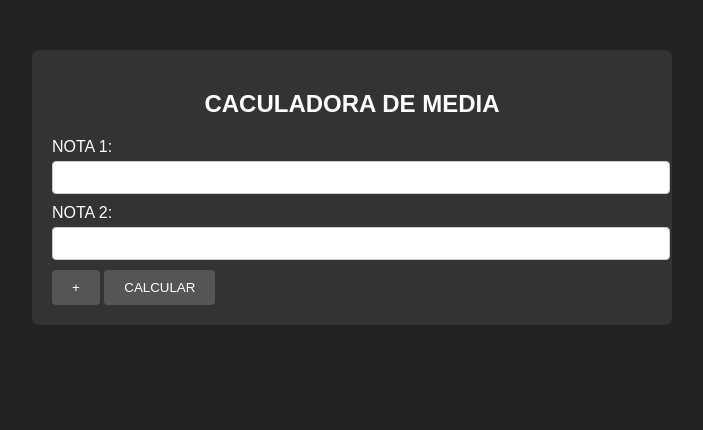
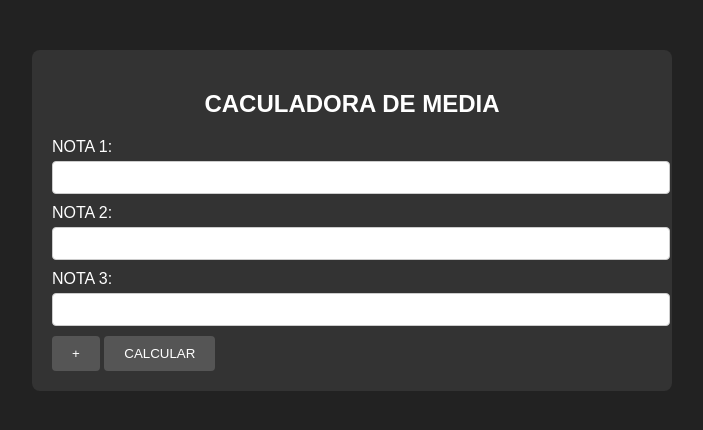
Before and after one commit to MatheusTV/calcularmedia, a plain HTML site: page CODIGO/CODIGO.html in a window 1280 px wide. Shown: the whole page, without its empty margins (288-991 px from the left). Drawn offline with Linux system fonts and the light colour scheme.

Commit message:
Update CODIGO.html

```diff
--- a/CODIGO/CODIGO.html
+++ b/CODIGO/CODIGO.html
@@ -20,6 +20,10 @@
         <label for="grade2">NOTA 2:</label>
         <input type="number" id="grade2" class="grade" min="0" max="10">
       </div>
+      <div class="input-group">
+        <label for="grade2">NOTA 3:</label>
+        <input type="number" id="grade3" class="grade" min="0" max="10">
+      </div>
     </div>
     <button type="button" id="addGrade" disabled>+</button>
     <button type="button" id="calculate" disabled>CALCULAR</button>
```
